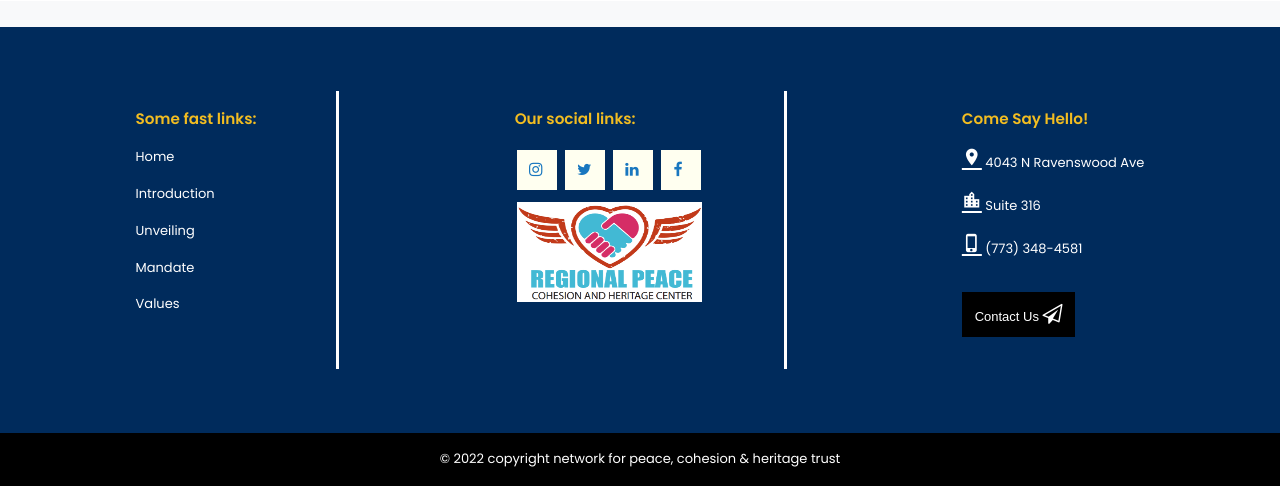
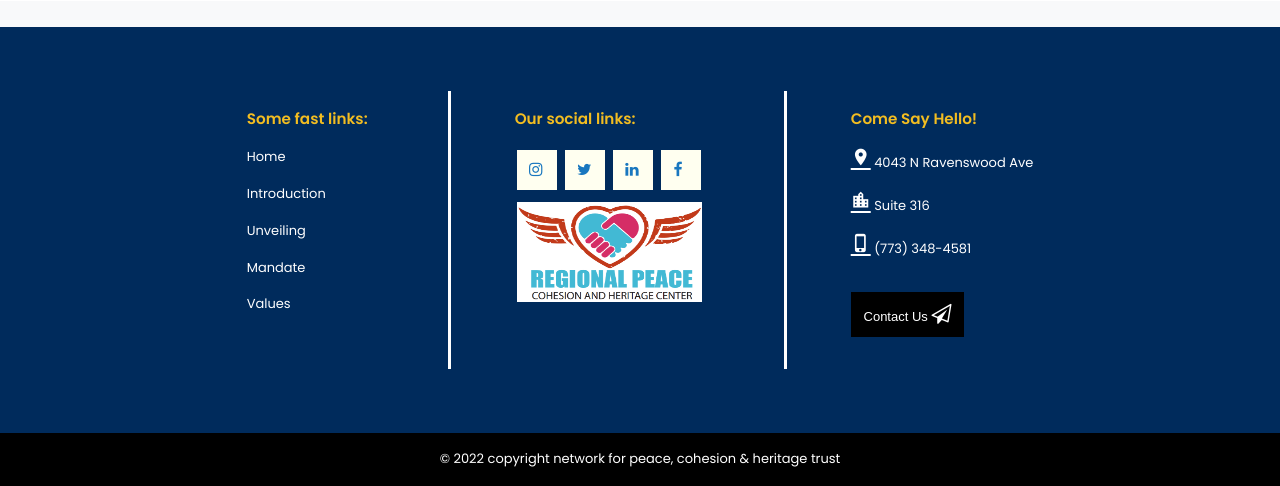
Before and after one commit to Teddykavooh/Interpeace-Project, a PHP site: page /index.html in a window 1280 px wide. Shown: the part 4281-4767 px from the top of the page. Run offline with PHP 8.4, Linux system fonts and the light colour scheme; some libraries are stand-ins or nearby versions.

Commit message:
Footer responsiveness

```diff
--- a/css/styles.css
+++ b/css/styles.css
@@ -662,7 +662,7 @@ input[type="checkbox"] {
 
 /* Footer */
 .footer {
-  background-color: #002B5C;
+  background-color: #002b5c;
   padding: 1rem;
   height: auto;
   display: flex;
@@ -687,8 +687,8 @@ input[type="checkbox"] {
 
 .cards-f {
   display: flex;
+  gap: 3rem;
   justify-content: space-around;
-  width: 1200px;
   margin: 3rem auto; }
   .cards-f ul {
     list-style-type: none;
@@ -736,7 +736,7 @@ input[type="checkbox"] {
     color: #fff;
     background: none; }
   .cards-f .button--anthe::before {
-    content: '';
+    content: "";
     background: #000;
     -webkit-clip-path: polygon(0% 0%, 100% 0, 100% 50%, 100% 100%, 0% 100%);
     clip-path: polygon(0% 0%, 100% 0, 100% 50%, 100% 100%, 0% 100%);
--- a/sass/_footer.scss
+++ b/sass/_footer.scss
@@ -1,6 +1,6 @@
 /* Footer */
 .footer {
-    background-color: #002B5C;
+  background-color: #002b5c;
   padding: 1rem;
   height: auto;
   display: flex;
@@ -20,6 +20,7 @@
   text-align: center;
   color: white;
   display: flex;
+
   flex-direction: column;
   padding: 1rem;
   font-size: small;
@@ -30,9 +31,11 @@
 }
 
 .cards-f {
+  //   background-color: #f2bd21;
   display: flex;
+  gap: 3rem;
   justify-content: space-around;
-    width: 1200px;
+  // width: 1200px;
   margin: 3rem auto;
 
   ul {
@@ -98,11 +101,12 @@
   }
 
   .button--anthe::before {
-        content: '';
+    content: "";
     background: #000;
     -webkit-clip-path: polygon(0% 0%, 100% 0, 100% 50%, 100% 100%, 0% 100%);
     clip-path: polygon(0% 0%, 100% 0, 100% 50%, 100% 100%, 0% 100%);
-        transition: clip-path 0.4s cubic-bezier(0.2, 1, 0.8, 1), -webkit-clip-path 0.4s cubic-bezier(0.2, 1, 0.8, 1);
+    transition: clip-path 0.4s cubic-bezier(0.2, 1, 0.8, 1),
+      -webkit-clip-path 0.4s cubic-bezier(0.2, 1, 0.8, 1);
   }
 
   .button--anthe:hover::before {
@@ -118,7 +122,7 @@
   }
 
   .button--anthe:hover span {
-        transform: translate3d(-10px,0,0);
+    transform: translate3d(-10px, 0, 0);
   }
 }
 
@@ -149,14 +153,12 @@
     // flex-direction: column;
     // justify-content: flex-end;
 
-
     li {
       display: inline-block;
       margin: 0.15em;
       position: relative;
       font-size: 1.2em;
       // background-color: #000;
-
     }
 
     i {
@@ -191,7 +193,7 @@
       }
 
       &:hover i {
-                @include transformScale(2.0);
+        @include transformScale(2);
         color: $iconColor;
         // background: -webkit-linear-gradient(45deg, $iconColor, $accent);
         background-color: white;
@@ -201,7 +203,6 @@
         transition: all $timing ease-in;
       }
     }
-
   }
 }
 
@@ -219,7 +220,7 @@
     align-items: center;
     width: 100%;
 
-        li a{
+    li a {
       text-decoration: underline;
     }
 
```
Lines whose indentation alone changed are shown as unchanged.
